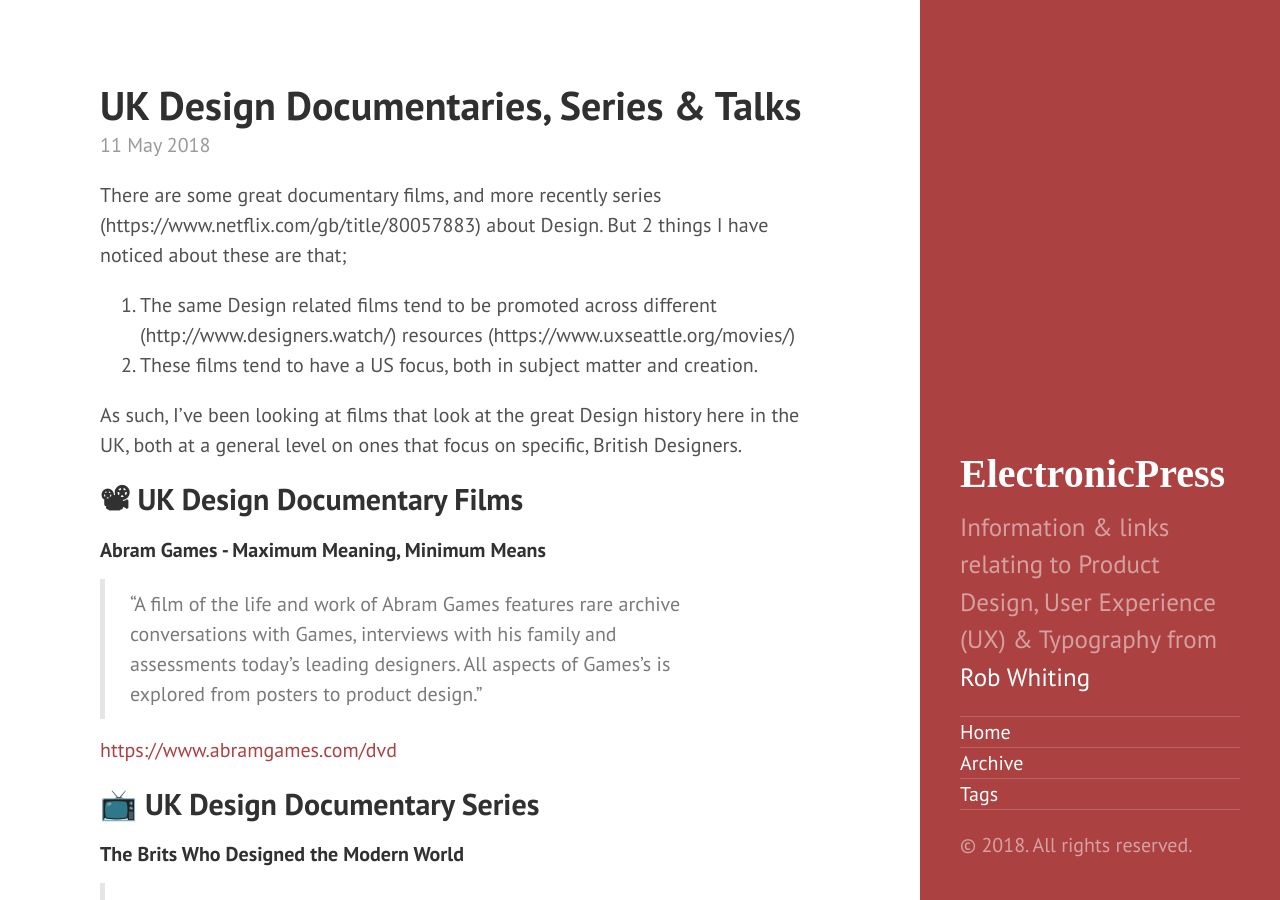
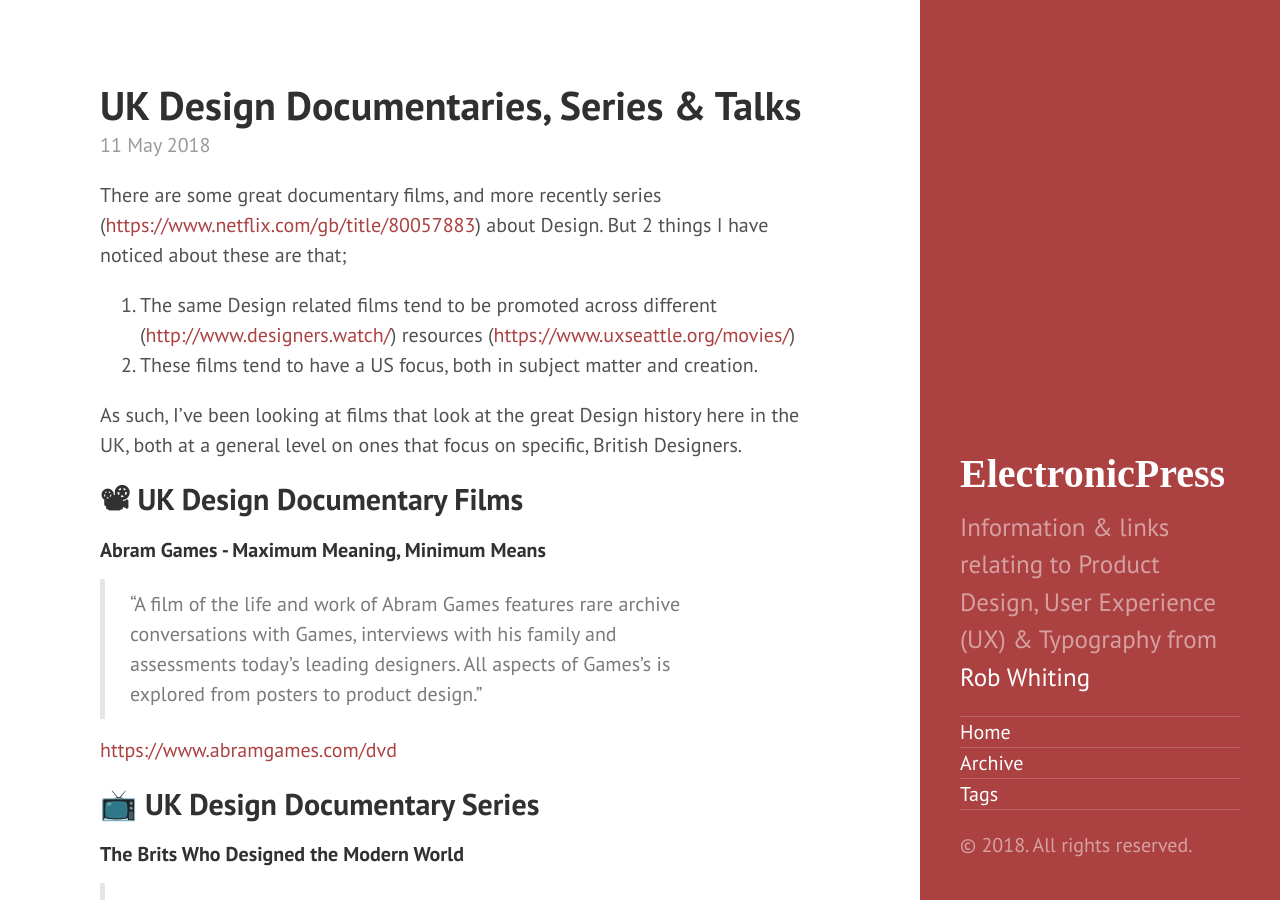
Before and after one commit to whitingx/whitingx.github.io, a Jekyll site: the page built from _posts/2018-05-11-uk-design-documentaries-series-talks.md, in a window 1280 px wide and 900 px high. Built offline with Jekyll 4.4.1, drawn with Linux system fonts in a browser that asks for light colours; some web fonts are replaced; comment, search, counter and statistics services are not loaded; some of the changed lines change nothing that is shown.

Commit message:
Fixed links

```diff
--- a/_posts/2018-05-11-uk-design-documentaries-series-talks.md
+++ b/_posts/2018-05-11-uk-design-documentaries-series-talks.md
@@ -4,9 +4,9 @@ title: UK Design Documentaries, Series & Talks
 layout: post
 tags: [design, documentaries]
 ---
-There are some great documentary films, and more recently series (https://www.netflix.com/gb/title/80057883) about Design. But 2 things I have noticed about these are that;
+There are some great documentary films, and more recently series ([https://www.netflix.com/gb/title/80057883](https://www.netflix.com/gb/title/80057883)) about Design. But 2 things I have noticed about these are that;
 
-1. The same Design related films tend to be promoted across different (http://www.designers.watch/) resources (https://www.uxseattle.org/movies/)
+1. The same Design related films tend to be promoted across different ([http://www.designers.watch/](http://www.designers.watch/)) resources ([https://www.uxseattle.org/movies/](https://www.uxseattle.org/movies/))
 2. These films tend to have a US focus, both in subject matter and creation.
 
 As such, I've been looking at films that look at the great Design history here in the UK, both at a general level on ones that focus on specific, British Designers.
```
